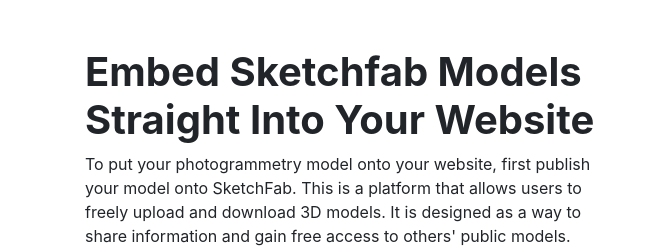
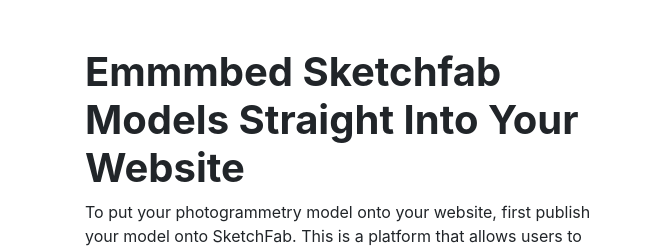
Before and after one commit to jabiggs13/Photogrammetry-Workshop, a website: page index.html in a window 1280 px wide. Shown: the top 252 px of the page, 0-650 px from the left. Drawn offline with Linux system fonts and the light colour scheme; grey boxes are pictures that could not be loaded.

Commit message:
Update index.html

```diff
--- a/index.html
+++ b/index.html
@@ -53,7 +53,7 @@
       <div class="container">
         <div class="row">
           <div class="col-lg-6">
-            <h1 class="mt-5"><b>Embed Sketchfab Models Straight Into Your Website</b></h1>
+            <h1 class="mt-5"><b>Emmmbed Sketchfab Models Straight Into Your Website</b></h1>
             <p>To put your photogrammetry model onto your website, first publish your model onto SketchFab.  This is a platform that allows users to freely upload and download 3D models.  It is designed as a way to share information and gain free access to others' public models.</p>
 
             <p>You can create a basic account on SketchFab for free, which allows you to publish your own models that yopu upload, and to stylize in a number of ways, such as adding notiations.  To upload higher quality or larger models (in terms of data), as well as access other resources and more bells and whitsles, you can upgrade your account to different packages with a monthly subscription.</p>
```
